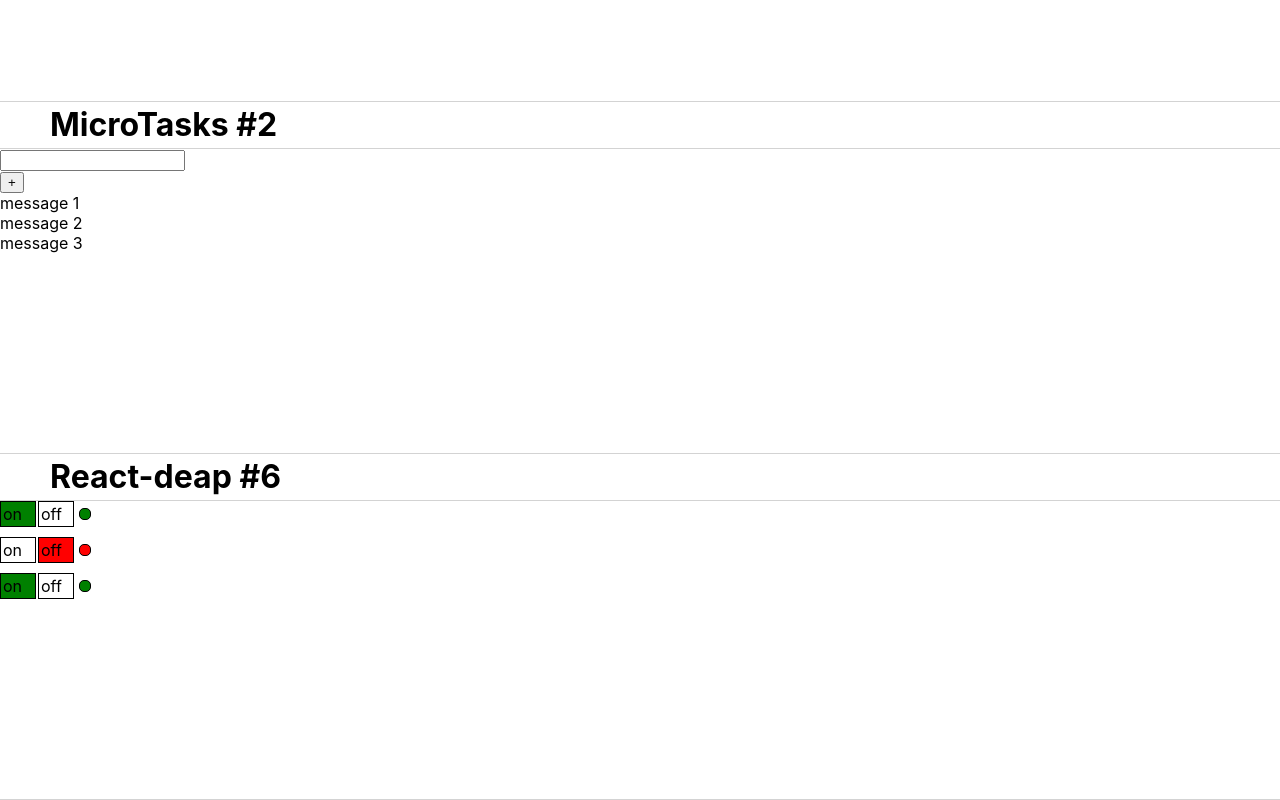
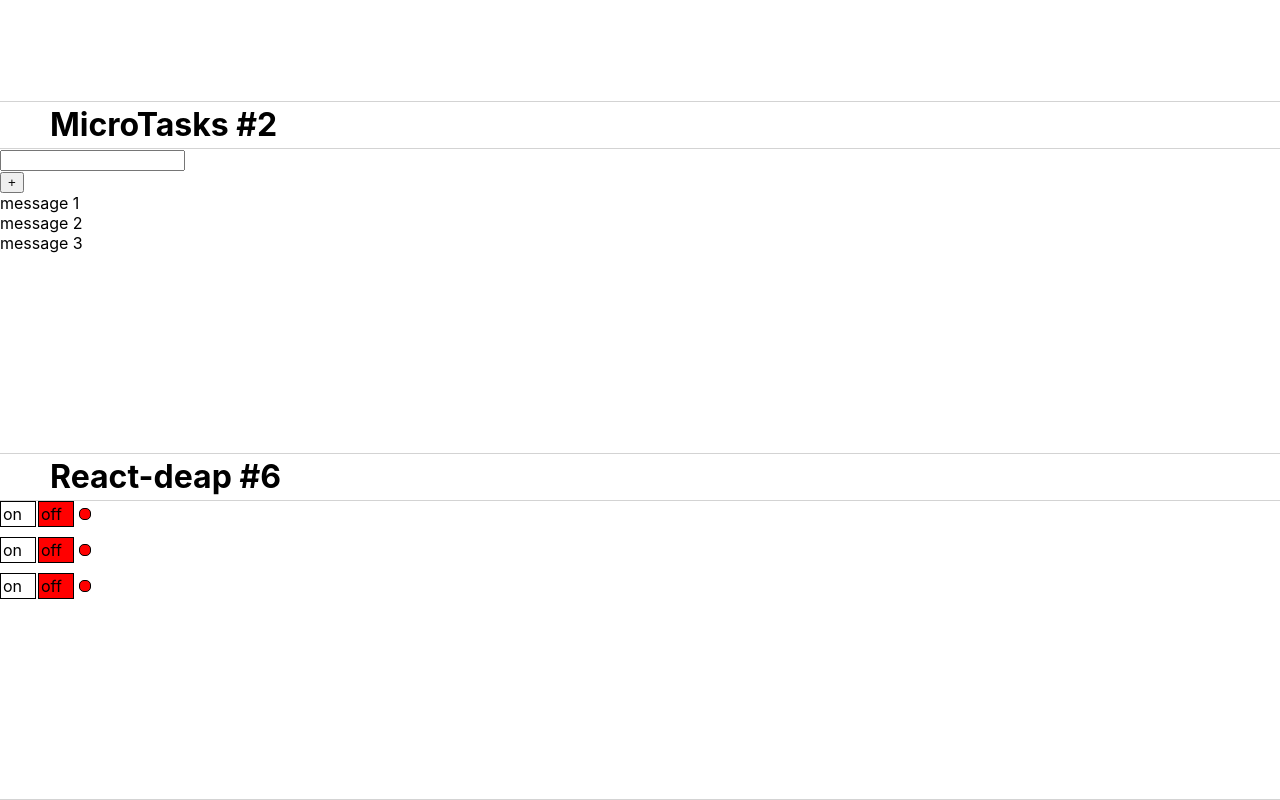
Before and after one commit to SirMissir/React-deep, a React (Create React App) app: page / in a window 1280 px wide. Shown: the part 2575-3375 px from the top of the page. Built offline with nearby package versions, Linux system fonts and the light colour scheme.

Commit message:
feat: React кабзда как подробно 06 useState

```diff
--- a/src/App.tsx
+++ b/src/App.tsx
@@ -79,9 +79,9 @@
 
             <div className={'hwTitle'}>React-deap #6</div>
             <div className={'hw'}>
-                <OnOff value = {true} />
-                <OnOff value = {false} />
-                <OnOff value = {true} />
+                <OnOff  />
+                <OnOff  />
+                <OnOff  />
             </div>
         </div>
     );
--- a/src/components/OnOff/OnOff.tsx
+++ b/src/components/OnOff/OnOff.tsx
@@ -1,13 +1,12 @@
-import React from "react";
-import s from './OnOff.module.css';
+import React, {useState} from "react";
 
 type OnOffPropsType = {
-    value: boolean
+    // value: boolean
 }
 
+function OnOff (props:OnOffPropsType) {
 
-
-function OnOff (props:OnOffPropsType) {
+    let [on, setOn] = useState(false);
 
     const onStyle ={
         width: "30px",
@@ -15,7 +14,7 @@
         border:"1px solid black",
         display:"inline-block",
         padding:"2px",
-        backgroundColor:props.value ? "green" : " white"
+        backgroundColor:on ? "green" : " white"
     }
     const offStyle ={
         width: "30px",
@@ -24,7 +23,7 @@
         display:"inline-block",
         marginLeft:"2px",
         padding:"2px",
-        backgroundColor:props.value ? "white" : " red"
+        backgroundColor:on ? "white" : " red"
     }
     const indicatorStyle ={
         width: "10px",
@@ -33,13 +32,13 @@
         border:"1px solid black",
         display:"inline-block",
         marginLeft:"5px",
-        backgroundColor:props.value ? "green" : " red"
+        backgroundColor:on ? "green" : " red"
     };
 
 
     return <div>
-        <div style={onStyle}>on</div>
-        <div style={offStyle}>off</div>
+        <div style={onStyle}  onClick={()=>{setOn(true)  }}>on</div>
+        <div style={offStyle} onClick={()=>{setOn(false) }}>off</div>
         <div style={indicatorStyle}></div>
     </div>
 }
```
